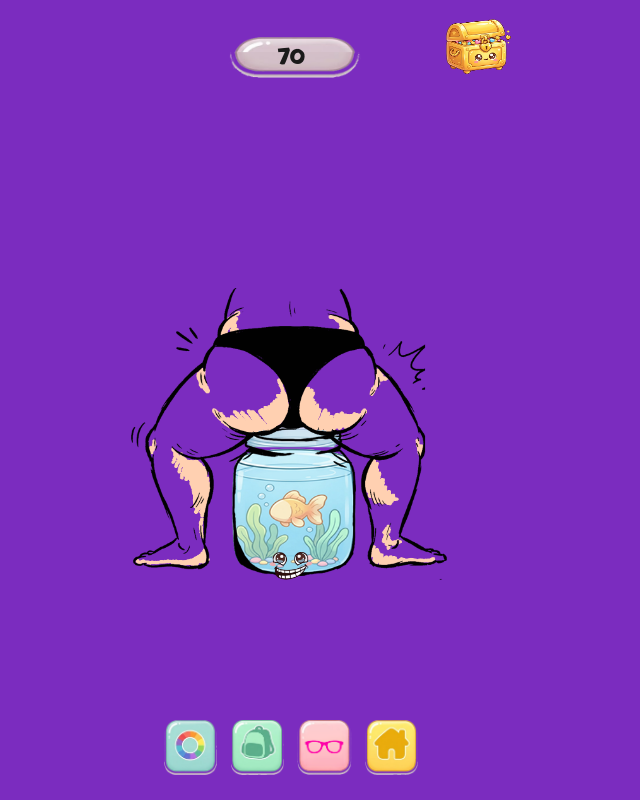
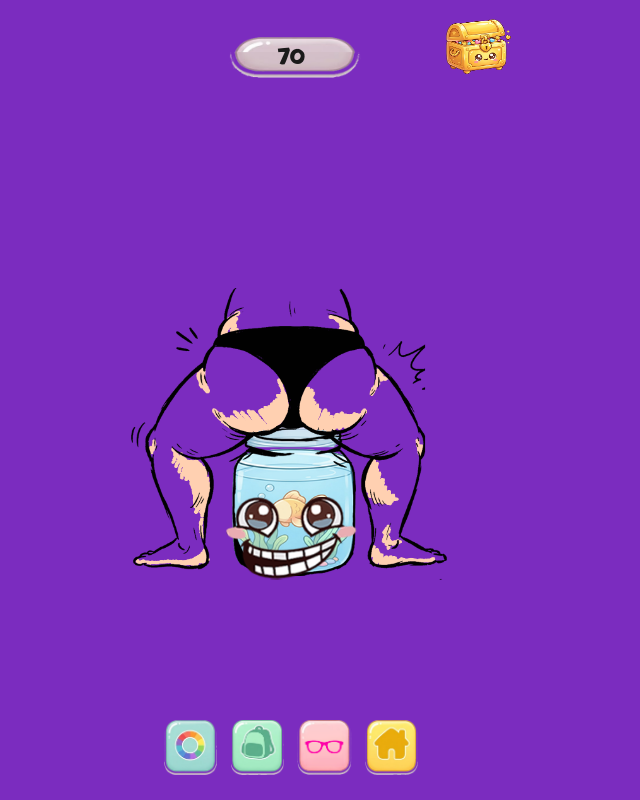
Before and after one commit to foxylove3d/banka_v_popi, a plain HTML site: page index.html in a window 1280 px wide. Shown: the whole page, without its empty margins (349-989 px from the left). Drawn offline with Linux system fonts and the light colour scheme.

Commit message:
Update index.html

```diff
--- a/index.html
+++ b/index.html
@@ -157,7 +157,7 @@
 
         /* 4. Лицо - 30% от банки (это 13.5% от контейнера), выровнено по нижнему краю */
         #main-face {
-            width: 13.5%;
+            width: 40.5%;
             height: auto;
             bottom: 0;
             z-index: 3;
```
